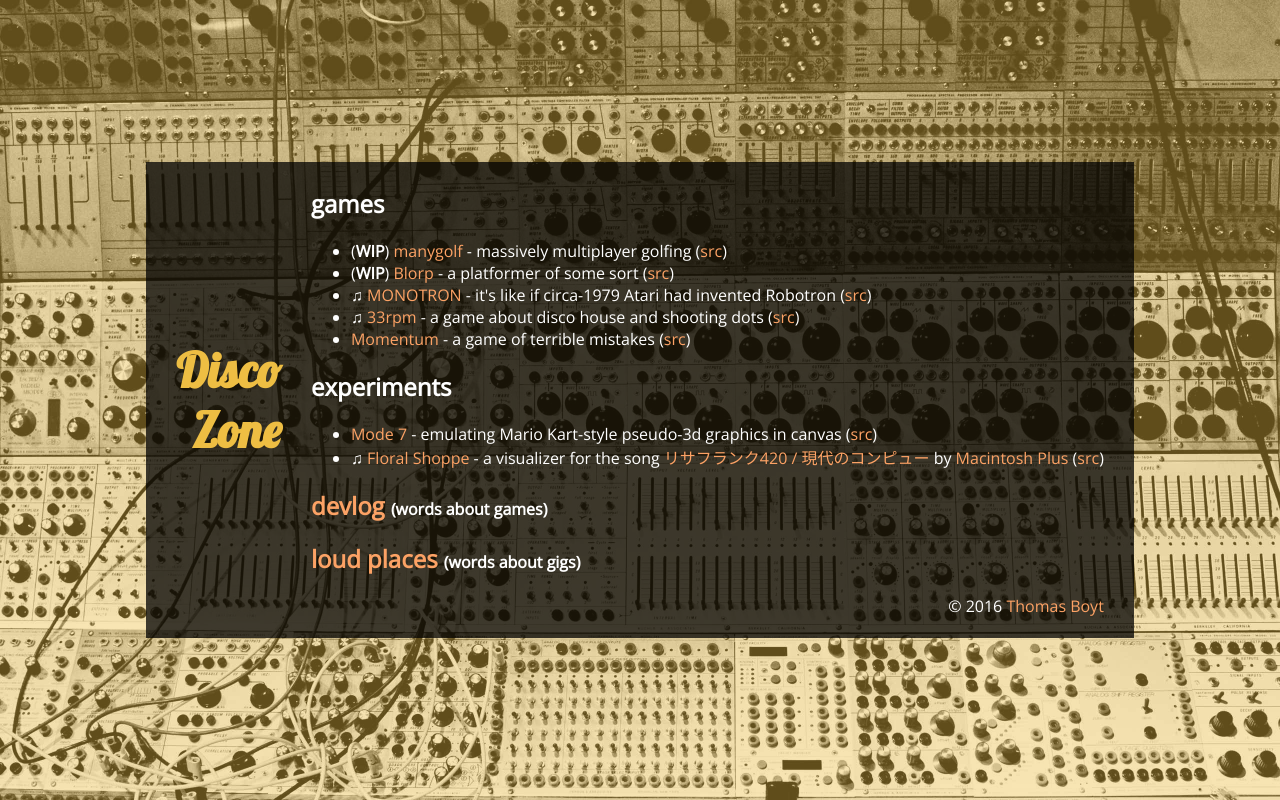
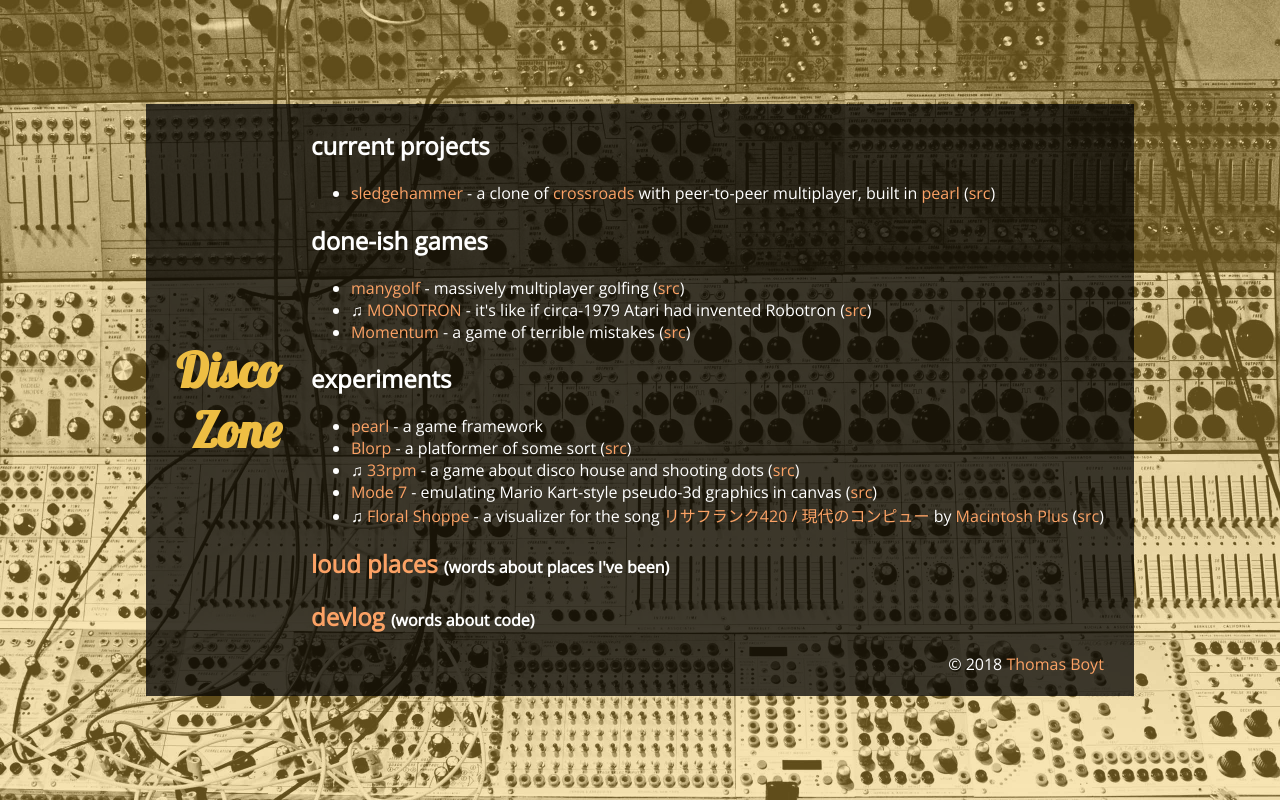
Before and after one commit to thomasboyt/disco.zone, a website: page public/index.html in a window 1280 px wide. Drawn offline with nearby package versions, Linux system fonts and the light colour scheme.

Commit message:
Update page, fix Google Fonts import for HTTPS

```diff
--- a/public/index.html
+++ b/public/index.html
@@ -7,7 +7,7 @@
     <title>DISCOZONE</title>
 
     <script src="script.js"></script>
-    <link href='http://fonts.googleapis.com/css?family=Lobster|Open%20Sans' rel='stylesheet' type='text/css'>
+    <link href='https://fonts.googleapis.com/css?family=Lobster|Open%20Sans' rel='stylesheet' type='text/css'>
     <link href="style.css" rel="stylesheet" type="text/css" />
   </head>
 
@@ -25,28 +25,28 @@
         </div>
 
         <div class="words">
-          <h2>games</h2>
+          <h2>
+            current projects
+          </h2>
 
           <ul>
             <li>
-              (<strong>WIP</strong>) <a href="http://manygolf.disco.zone">manygolf</a> -
+              <a href="http://sledgehammer.surge.sh/">sledgehammer</a> - a clone of <a href="http://www.dessgeega.com/crossroads.html">crossroads</a> with peer-to-peer multiplayer, built in <a href="https://github.com/thomasboyt/pearl">pearl</a> (<a href="https://github.com/thomasboyt/sledgehammer">src</a>)
+            </li>
+          </ul>
+
+          <h2>done-ish games</h2>
+
+          <ul>
+            <li>
+              <a href="https://manygolf.club">manygolf</a> -
               massively multiplayer golfing
               (<a href="http://github.com/thomasboyt/manygolf">src</a>)
-            </li>
-            <li>
-              (<strong>WIP</strong>) <a href="http://disco.zone/blorp">Blorp</a> -
-              a platformer of some sort
-              (<a href="http://github.com/thomasboyt/blorp">src</a>)
             </li>
             <li>
               &#x266B; <a href="http://discozone.itch.io/monotron">MONOTRON</a> -
               it's like if circa-1979 Atari had invented Robotron
               (<a href="http://github.com/thomasboyt/monotron">src</a>)
-            </li>
-            <li>
-              &#x266B; <a href="http://disco.zone/33rpm">33rpm</a> -
-              a game about disco house and shooting dots
-              (<a href="http://github.com/thomasboyt/33rpm">src</a>)
             </li>
             <li>
               <a href="http://disco.zone/momentum">Momentum</a> -
@@ -59,6 +59,19 @@
 
           <ul>
             <li>
+              <a href="https://github.com/thomasboyt/pearl">pearl</a> - a game framework
+            </li>
+            <li>
+              <a href="http://disco.zone/blorp">Blorp</a> -
+              a platformer of some sort
+              (<a href="http://github.com/thomasboyt/blorp">src</a>)
+            </li>
+            <li>
+              &#x266B; <a href="http://disco.zone/33rpm">33rpm</a> -
+              a game about disco house and shooting dots
+              (<a href="http://github.com/thomasboyt/33rpm">src</a>)
+            </li>
+            <li>
               <a href="http://disco.zone/mode7">Mode 7</a> -
               emulating Mario Kart-style pseudo-3d graphics in canvas
               (<a href="http://github.com/thomasboyt/mode7">src</a>)
@@ -70,12 +83,12 @@
             </li>
           </ul>
 
-          <h2><a href="http://devlog.disco.zone">devlog</a> <small>(words about games)</small></h2>
-          <h2><a href="http://loudplaces.disco.zone">loud places</a> <small>(words about gigs)</small></h2>
+          <h2><a href="http://loudplaces.disco.zone">loud places</a> <small>(words about places I've been)</small></h2>
+          <h2><a href="http://devlog.disco.zone">devlog</a> <small>(words about code)</small></h2>
 
           <footer>
             <p>
-              &copy; 2016 <a href="http://thomasboyt.com">Thomas Boyt</a>
+              &copy; 2018 <a href="http://thomasboyt.com">Thomas Boyt</a>
             </p>
           </footer>
         </div>
```
